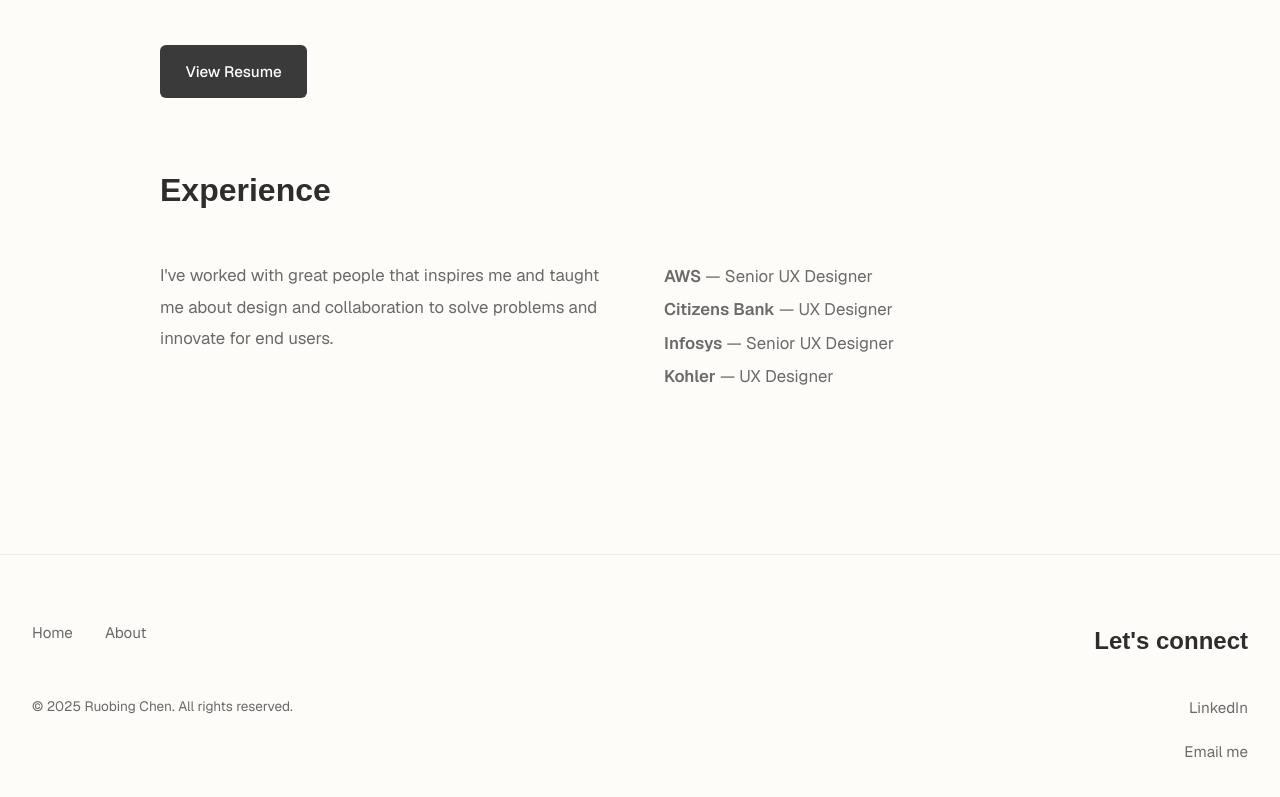
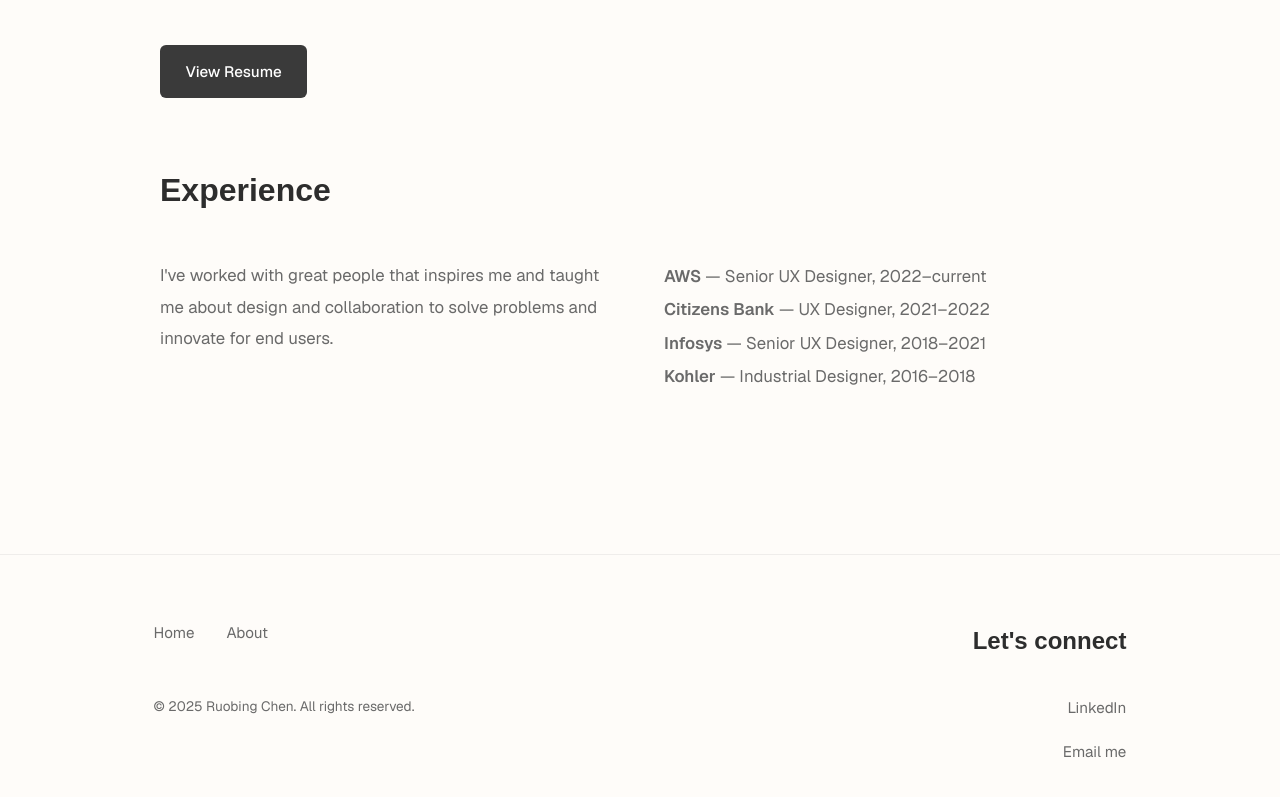
Before and after one commit to rochenc/portfolio-website, a plain HTML site: page about.html in a window 1280 px wide. Shown: the part 1255-2052 px from the top of the page. Drawn offline with nearby package versions, Linux system fonts and the light colour scheme; sample sign-in values are in the browser's storage; a web font is replaced by a local one.

Commit message:
Align footer width with content (80%), add dates to work experience

```diff
--- a/about.html
+++ b/about.html
@@ -56,10 +56,10 @@
                     <p style="color: #6a6a6a; font-size: 1.05rem; line-height: 1.9;">I've worked with great people that inspires me and taught me about design and collaboration to solve problems and innovate for end users.</p>
                 </div>
                 <div style="color: #6a6a6a; font-size: 1.05rem; line-height: 2;">
-                    <p><strong>AWS</strong> — Senior UX Designer</p>
-                    <p><strong>Citizens Bank</strong> — UX Designer</p>
-                    <p><strong>Infosys</strong> — Senior UX Designer</p>
-                    <p><strong>Kohler</strong> — UX Designer</p>
+                    <p><strong>AWS</strong> — Senior UX Designer, 2022–current</p>
+                    <p><strong>Citizens Bank</strong> — UX Designer, 2021–2022</p>
+                    <p><strong>Infosys</strong> — Senior UX Designer, 2018–2021</p>
+                    <p><strong>Kohler</strong> — Industrial Designer, 2016–2018</p>
                 </div>
             </div>
         </section>
--- a/styles.css
+++ b/styles.css
@@ -242,9 +242,22 @@ footer {
     background: #fefcf9;
     border-top: 1px solid rgba(61, 61, 61, 0.08);
     display: flex;
-    justify-content: space-between;
-    align-items: flex-start;
-    gap: 4rem;
+    justify-content: center;
+}
+
+footer > div:first-child,
+footer > div:last-child {
+    flex: 1;
+}
+
+footer {
+    max-width: 100%;
+    margin-left: auto;
+    margin-right: auto;
+}
+
+footer > * {
+    max-width: 40%;
 }
 
 footer .footer-left {
```
